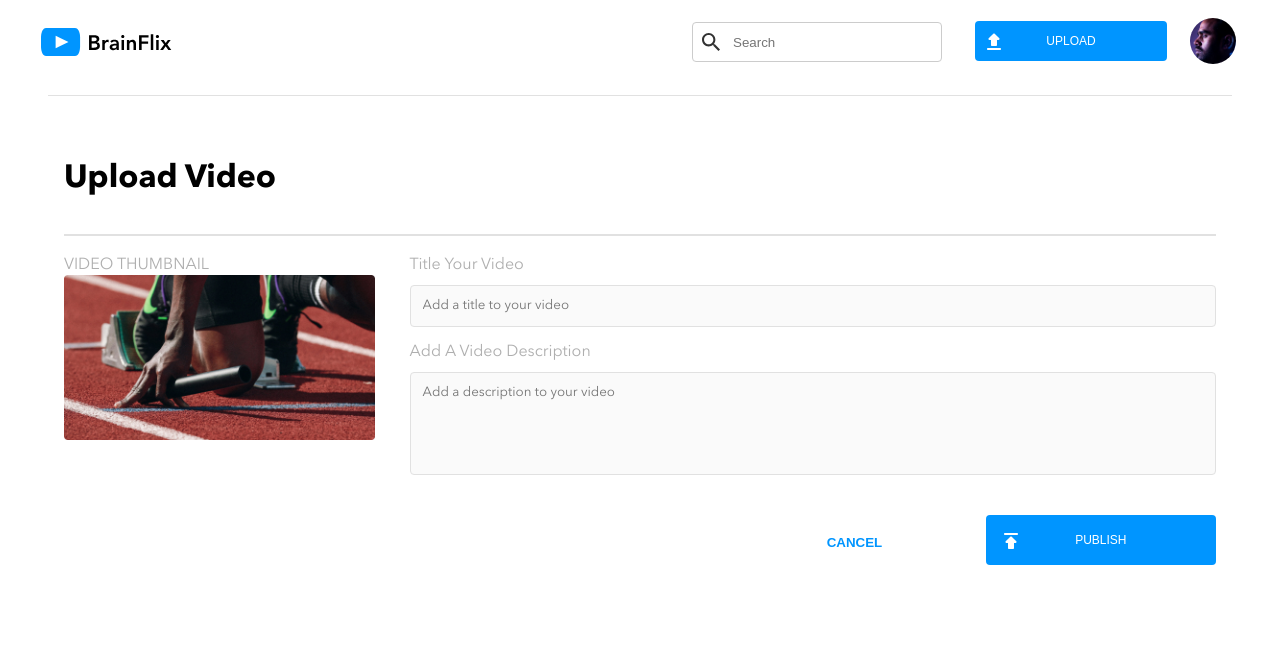
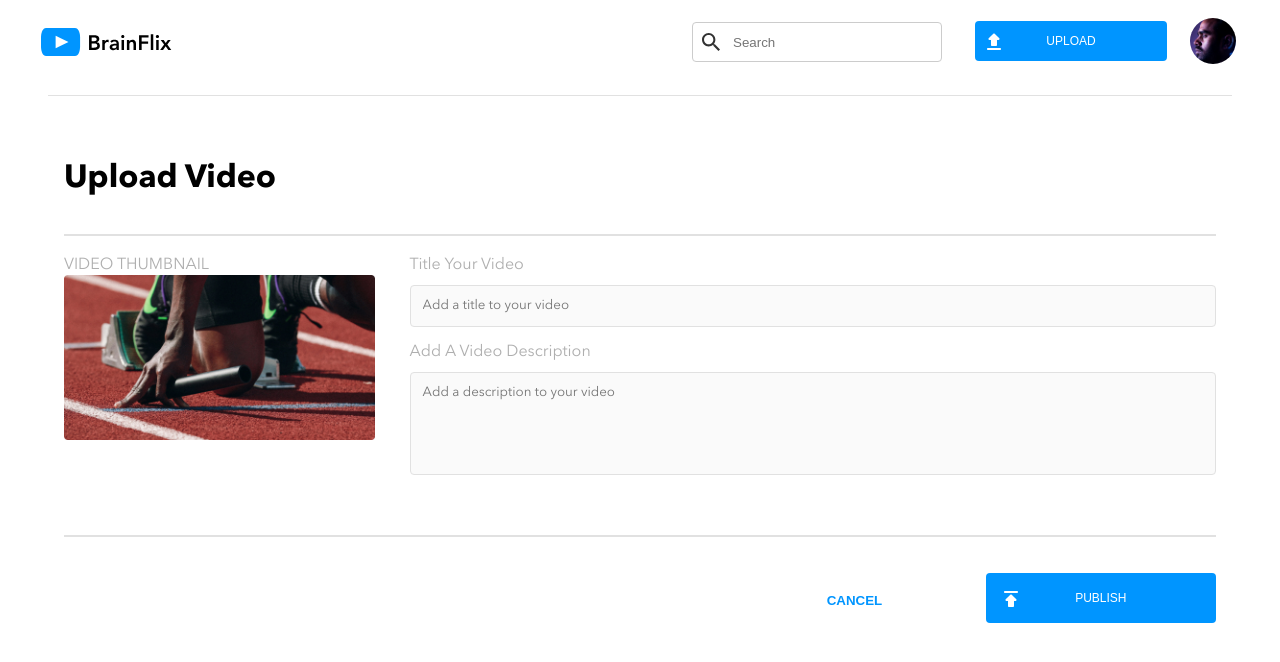
Before and after one commit to Toba0z/brainflix, a React (Create React App) app in the folder toba.omoniyi.brainflix/: page /uploads in a window 1280 px wide. Shown: the top 662 px of the page. Built offline with nearby package versions, Linux system fonts and the light colour scheme; no server answers.

Commit message:
Completed project, Fixed line divide in uploads.jsx

```diff
--- a/toba.omoniyi.brainflix/src/pages/Uploads/Uploads.jsx
+++ b/toba.omoniyi.brainflix/src/pages/Uploads/Uploads.jsx
@@ -75,6 +75,7 @@ const Uploads = () => {
         </div>
 
         {/* Form submission buttons */}
+        <div className="upload__divide"></div>
         <div className="upload__twoButtons">
           <div className="upload__buttonIconStyle">
             <img
```
